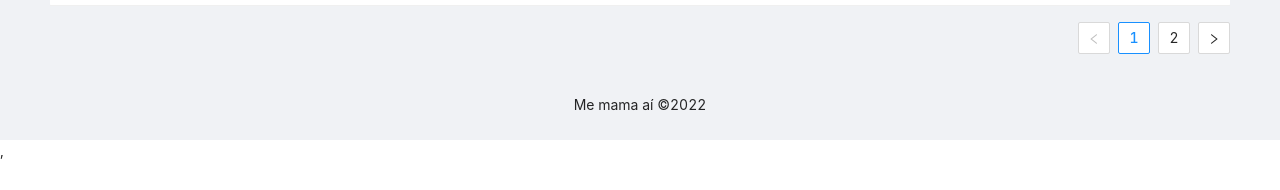
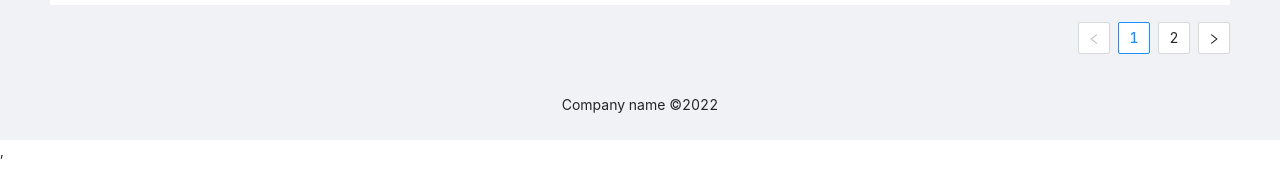
Before and after one commit to camisetags/tablule, a React (Vite) app: page / in a window 1280 px wide. Shown: the part 490-680 px from the top of the page. Built offline with nearby package versions, Linux system fonts and the light colour scheme.

Commit message:
Update main.tsx

```diff
--- a/src/main.tsx
+++ b/src/main.tsx
@@ -25,7 +25,7 @@ ReactDOM.render(
           <App />
         </div>
       </Content>
-      <Footer style={{ textAlign: 'center' }}>Me mama aí ©2022</Footer>
+      <Footer style={{ textAlign: 'center' }}>Company name ©2022</Footer>
     </Layout>,
   </React.StrictMode>,
   document.getElementById('root')
```
